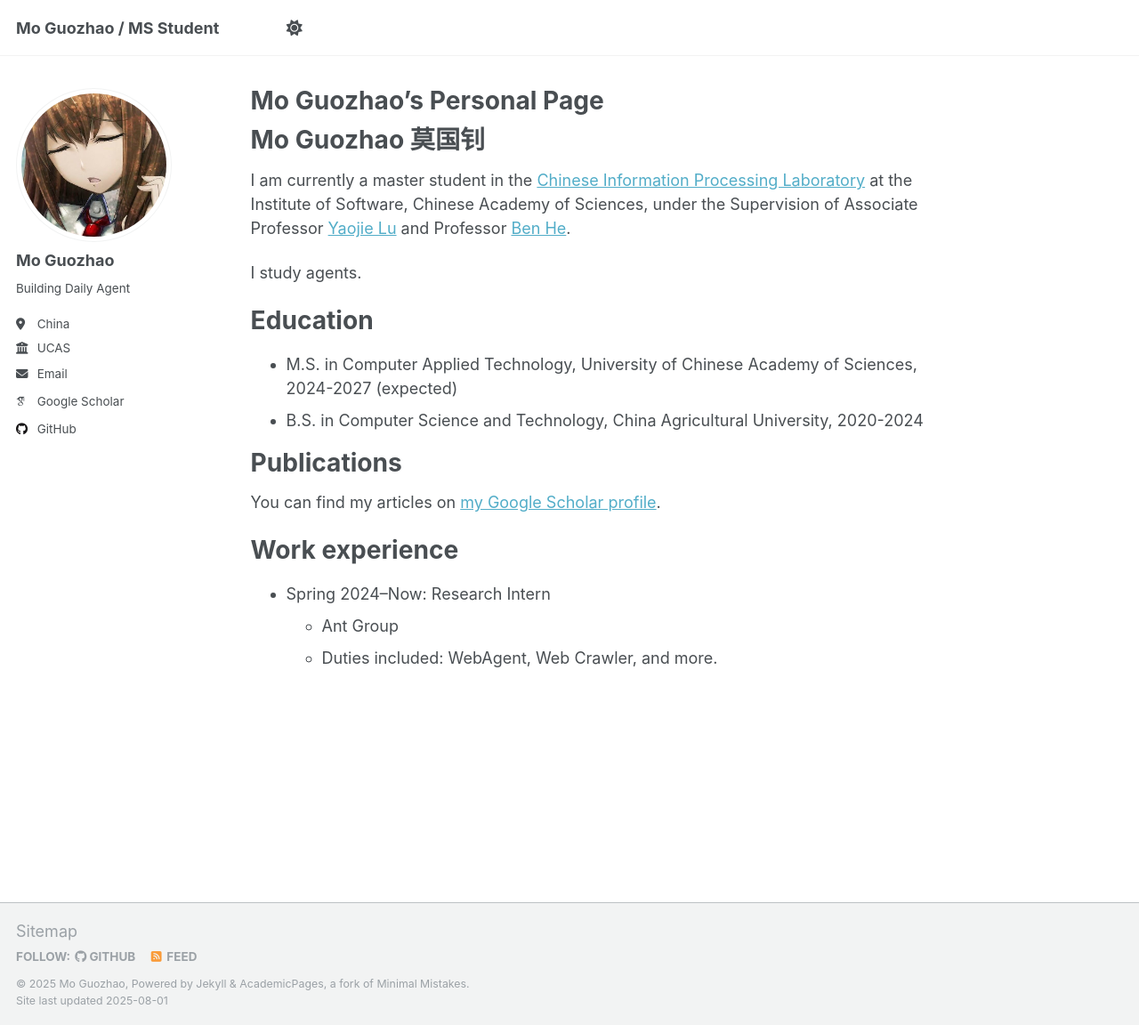
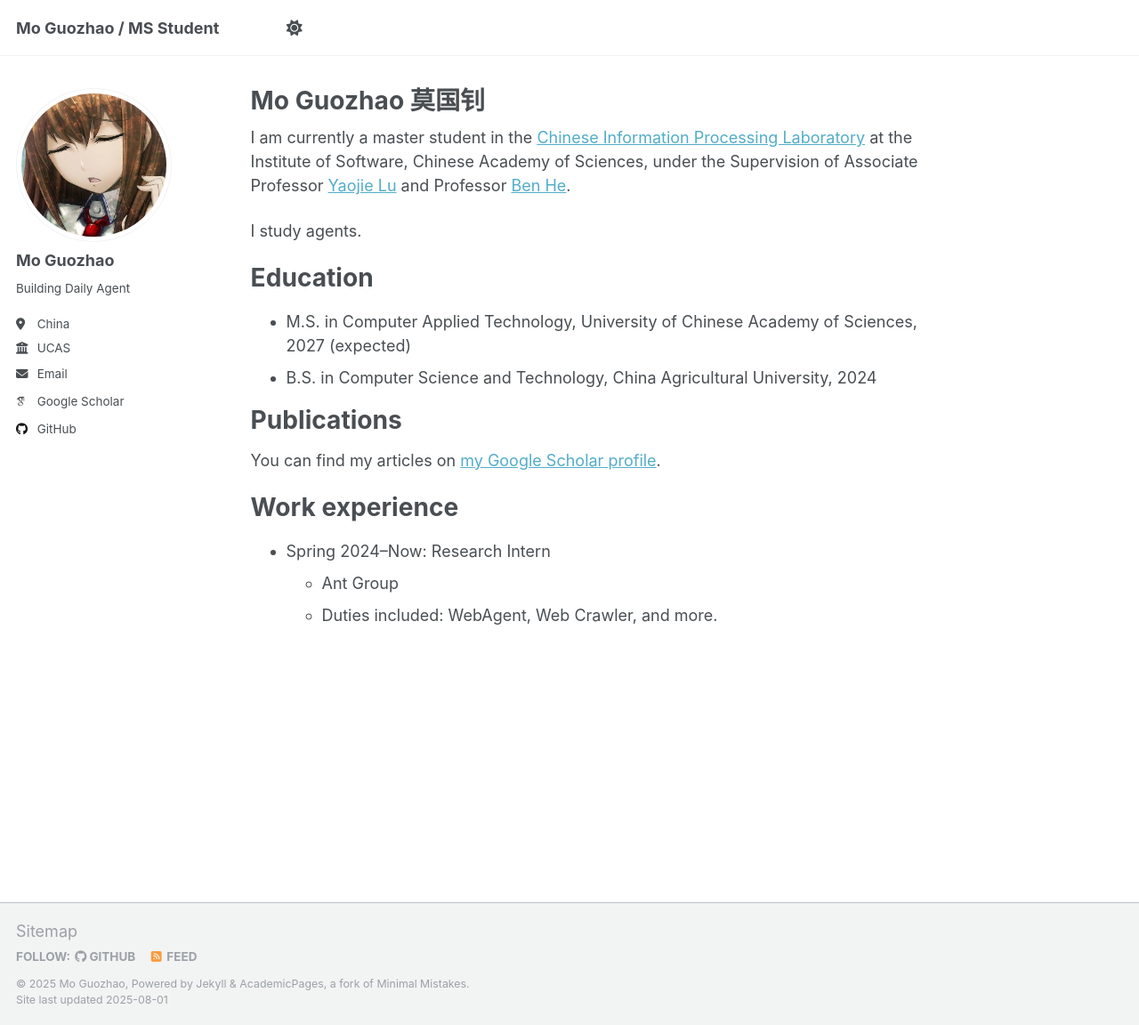
Before and after one commit to hysyyds/hysyyds.github.io, a Jekyll site: the page built from _pages/about.md, in a window 1280 px wide and 1152 px high. Shown: the whole window at 89% size. Built offline with Jekyll 4.4.1, drawn with Linux system fonts in a browser that asks for light colours; some web fonts are replaced; a script that is not in the unit is left out.

Commit message:
feat(bio): update bio

```diff
--- a/_pages/about.md
+++ b/_pages/about.md
@@ -1,22 +1,20 @@
 ---
 permalink: /
-title: "Mo Guozhao's Personal Page"
+title: "Mo Guozhao 莫国钊"
 author_profile: true
 redirect_from:
   - /about/
   - /about.html
 ---
 
-Mo Guozhao 莫国钊
-======
 I am currently a master student in the [Chinese Information Processing Laboratory](https://www.icip.org.cn/zh/homepage/) at the Institute of Software, Chinese Academy of Sciences, under the Supervision of Associate Professor [Yaojie Lu](https://luyaojie.github.io/) and Professor [Ben He](https://www.icip.org.cn/team/heben/).
 
 I study agents.
 
 Education
 ======
-* M.S. in Computer Applied Technology, University of Chinese Academy of Sciences, 2024-2027 (expected)
-* B.S. in Computer Science and Technology, China Agricultural University, 2020-2024
+* M.S. in Computer Applied Technology, University of Chinese Academy of Sciences, 2027 (expected)
+* B.S. in Computer Science and Technology, China Agricultural University, 2024
 
 Publications
 ======
```
